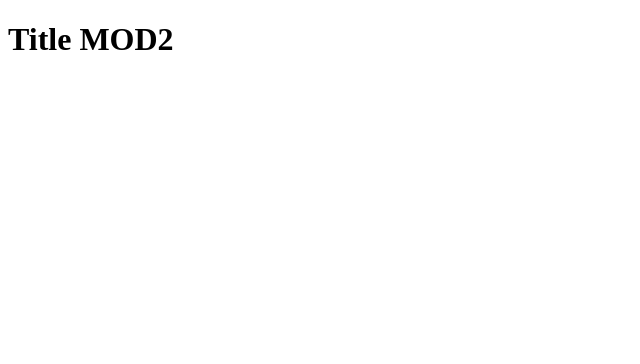
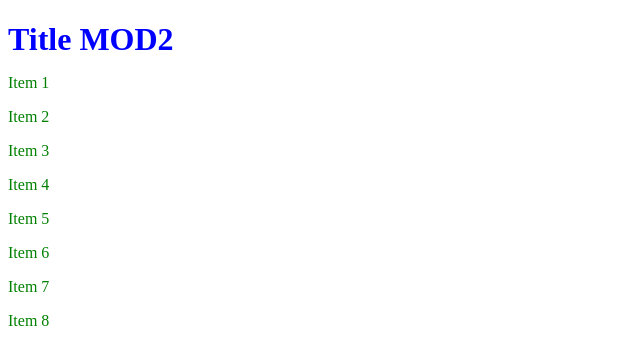
Before and after one commit to pairofcats/POC, a plain HTML site: page index.html in a window 1280 px wide. Shown: the whole page, without its empty margins (0-640 px from the left). Drawn offline with Linux system fonts and the light colour scheme.

Commit message:
20160729

```diff
--- a/index.html
+++ b/index.html
@@ -1,3 +1,40 @@
 <!doctype html>
 
+<html>
+<head>
+<meta charset="utf-8">
+<meta name="viewport" content="width=device-width, initial-scale=1">
+<title>Test Layout</title>
+<style>
+
+/********** Base styles **********/
+* {
+  box-sizing: border-box;
+}
+h1 {
+  margin-bottom: 15px;
+  color: blue;
+}
+div {
+	color: green;
+}
+</style>
+</head=>
+<body>
+
 <h1>Title MOD2</h1>
+
+
+<div class="row">
+  <div class="col-lg-3 col-md-6"><p>Item 1</p></div>
+  <div class="col-lg-3 col-md-6"><p>Item 2</p></div>
+  <div class="col-lg-3 col-md-6"><p>Item 3</p></div>
+  <div class="col-lg-3 col-md-6"><p>Item 4</p></div>
+  <div class="col-lg-3 col-md-6"><p>Item 5</p></div>
+  <div class="col-lg-3 col-md-6"><p>Item 6</p></div>
+  <div class="col-lg-3 col-md-6"><p>Item 7</p></div>
+  <div class="col-lg-3 col-md-6"><p>Item 8</p></div>
+</div>
+
+</body>
+</html>
```
